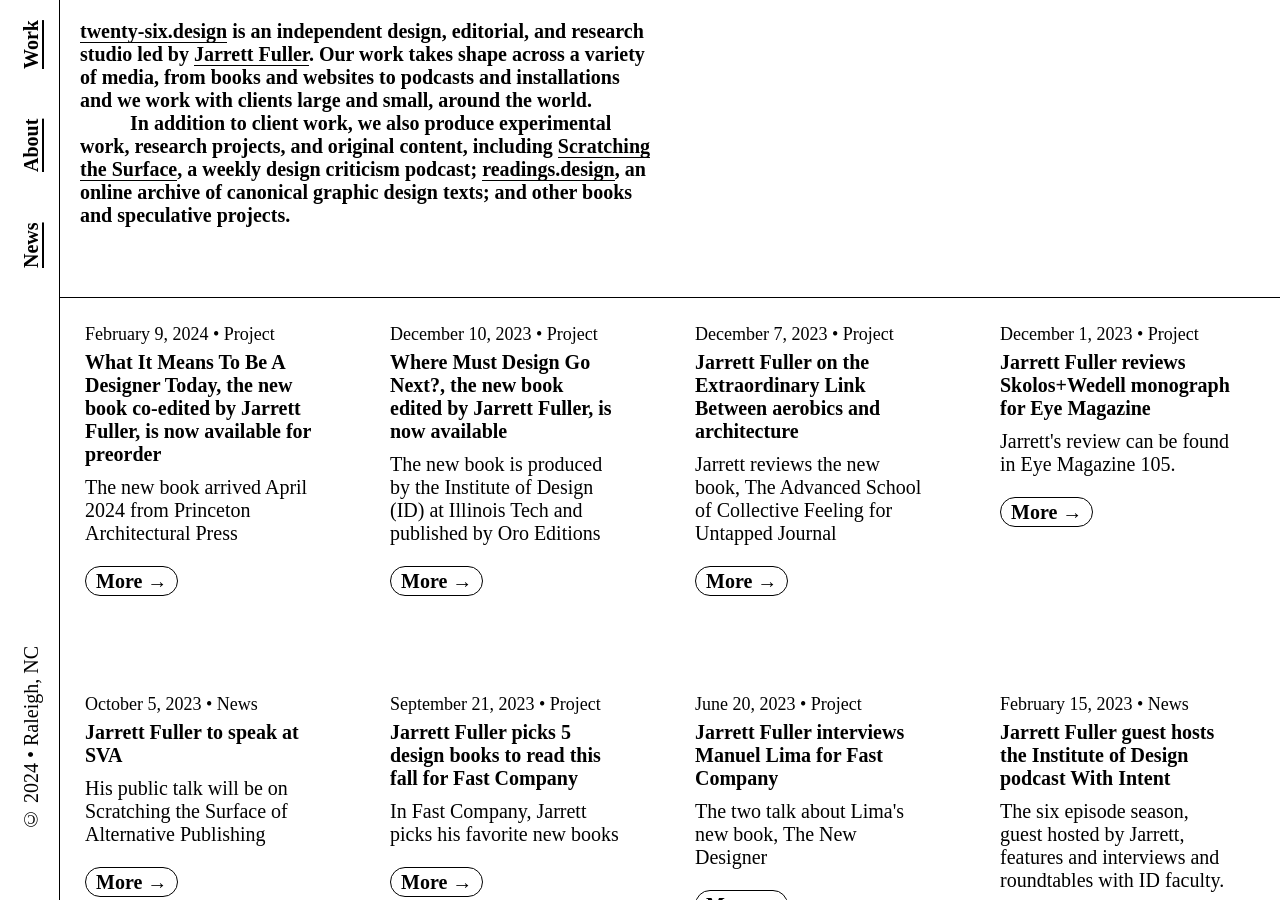
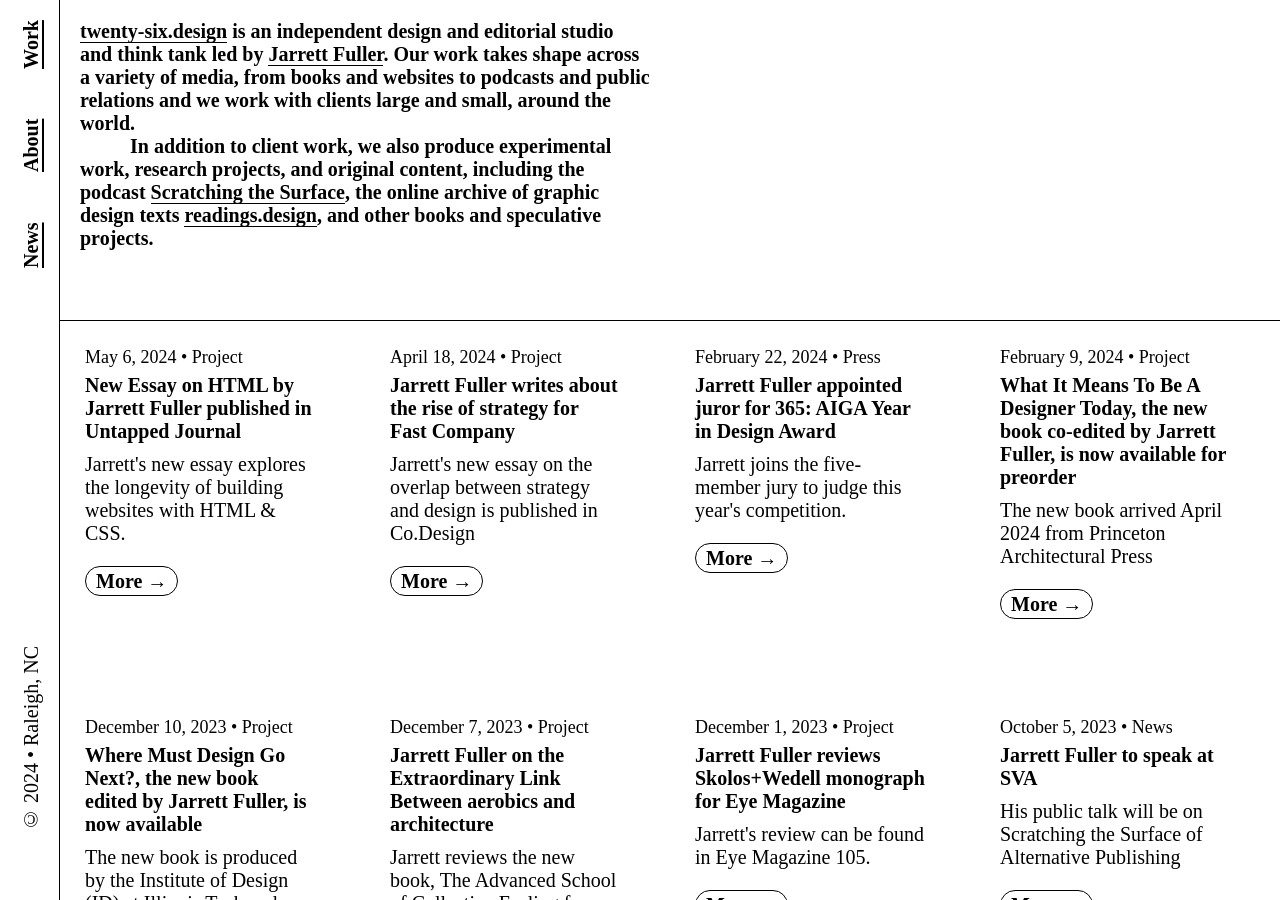
Before and after one commit to jarrettfuller/twenty-six, a Jekyll site: the page built from news.md, in a window 1280 px wide and 900 px high. Built offline with Jekyll 4.4.1, drawn with Linux system fonts in a browser that asks for light colours; nearby versions of some CDN libraries; some web fonts are replaced.

Commit message:
news and eod book

```diff
--- a/_layouts/default.html
+++ b/_layouts/default.html
@@ -56,9 +56,9 @@
 
 <div class="content">
 <header>
-    <div class="headline"><p><a href="../index.html">twenty-six.design</a> is an independent design, editorial, and research studio led by <a href="">Jarrett Fuller</a>. Our work takes shape across a variety of media, from books and websites to podcasts and installations and we work with clients large and small, around the world.</p>
+    <div class="headline"><p><a href="../index.html">twenty-six.design</a> is an independent design and editorial studio and think tank led by <a href="http://www.jarrettfuller.com">Jarrett Fuller</a>. Our work takes shape across a variety of media, from books and websites to podcasts and public relations and we work with clients large and small, around the world.</p>
 
-<p>In addition to client work, we also produce experimental work, research projects, and original content, including <a href="">Scratching the Surface</a>, a weekly design criticism podcast; <a href="">readings.design</a>, an online archive of canonical graphic design texts; and other books and speculative projects.</p>
+<p>In addition to client work, we also produce experimental work, research projects, and original content, including the podcast <a href="http://www.scratchingthesurface.fm">Scratching the Surface</a>, the online archive of graphic design texts <a href="http://www.readings.design">readings.design</a>, and other books and speculative projects.</p>
 
 <!--
 <ul>
--- /dev/null
+++ b/_news/2024-2-22-aiga-360.md
@@ -0,0 +1,12 @@
+---
+title: "Jarrett Fuller appointed juror for 365: AIGA Year in Design Award"
+permalink: "/news/aiga-365"
+layout: news-item
+type: Press
+hero:
+summary: "Jarrett joins the five-member jury to judge this year's competition."
+site-title: "Read more about 325: AIGA Year in Design"
+site: https://www.aiga.org/competitions-awards/365-aiga-year-in-design
+---
+
+A famed competition, redefined for today's designer. 365: AIGA Year in Design celebrates your passion, hard work, and dedication. For agencies big and small as well as those going it alone, we're recognizing excellence and representing innovation across all categories of communication design, from print to web to service to spaces—both physical and virtual.
--- /dev/null
+++ b/_news/2024-4-18-strategy.md
@@ -0,0 +1,12 @@
+---
+title: "Jarrett Fuller writes about the rise of strategy for Fast Company"
+permalink: "/news/fastco-strategy"
+layout: news-item
+type: Project
+hero:
+summary: "Jarrett's new essay on the overlap between strategy and design is published in Co.Design"
+site-title: Read the essay
+site: https://www.fastcompany.com/91107849/is-the-rise-of-strategy-the-death-of-design
+---
+
+For Fast Company, Jarrett Fuller wrote a new essay about the rise of strategy in branding, the overlap between strategy and design, and what that says about the future of the industry.
--- /dev/null
+++ b/_news/2024-5-6-html-untapped.md
@@ -0,0 +1,12 @@
+---
+title: "New Essay on HTML by Jarrett Fuller published in Untapped Journal"
+permalink: "/news/untapped-html"
+layout: news-item
+type: Project
+hero:
+summary: "Jarrett's new essay explores the longevity of building websites with HTML & CSS."
+site-title: Read the essay
+site: https://www.untappedjournal.com/issues/issue-11/jarrett-fuller-building-with-simple-tools-longevity
+---
+
+For Untapped Journal, Jarrett Fuller wrote a personal essay on building websites, longevity, and platform independence.
```
Also changed, not shown: _posts/2024-4-1-what-it-means.md (added, +19 -0 lines), images/eod-hero.jpg (added).
